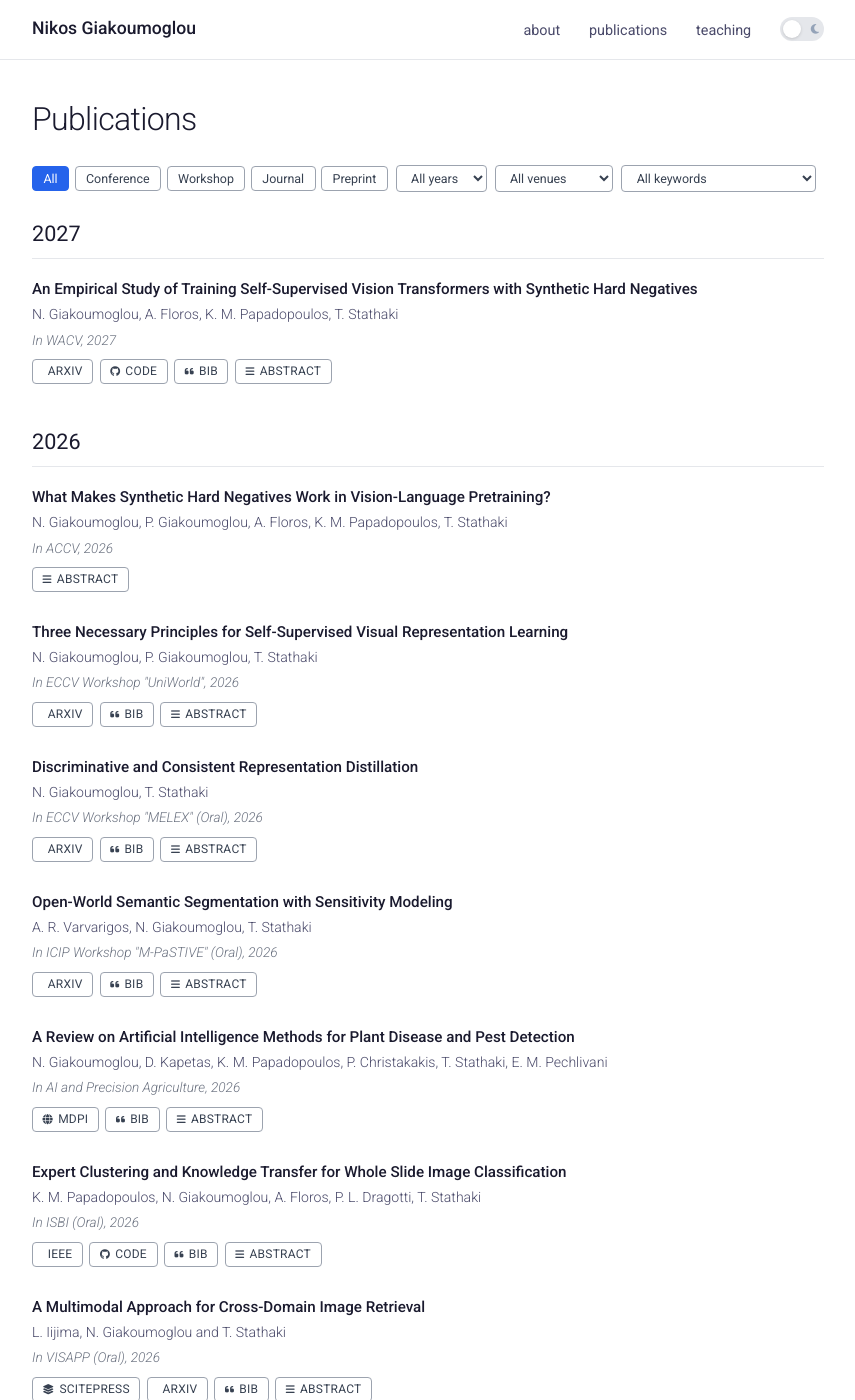
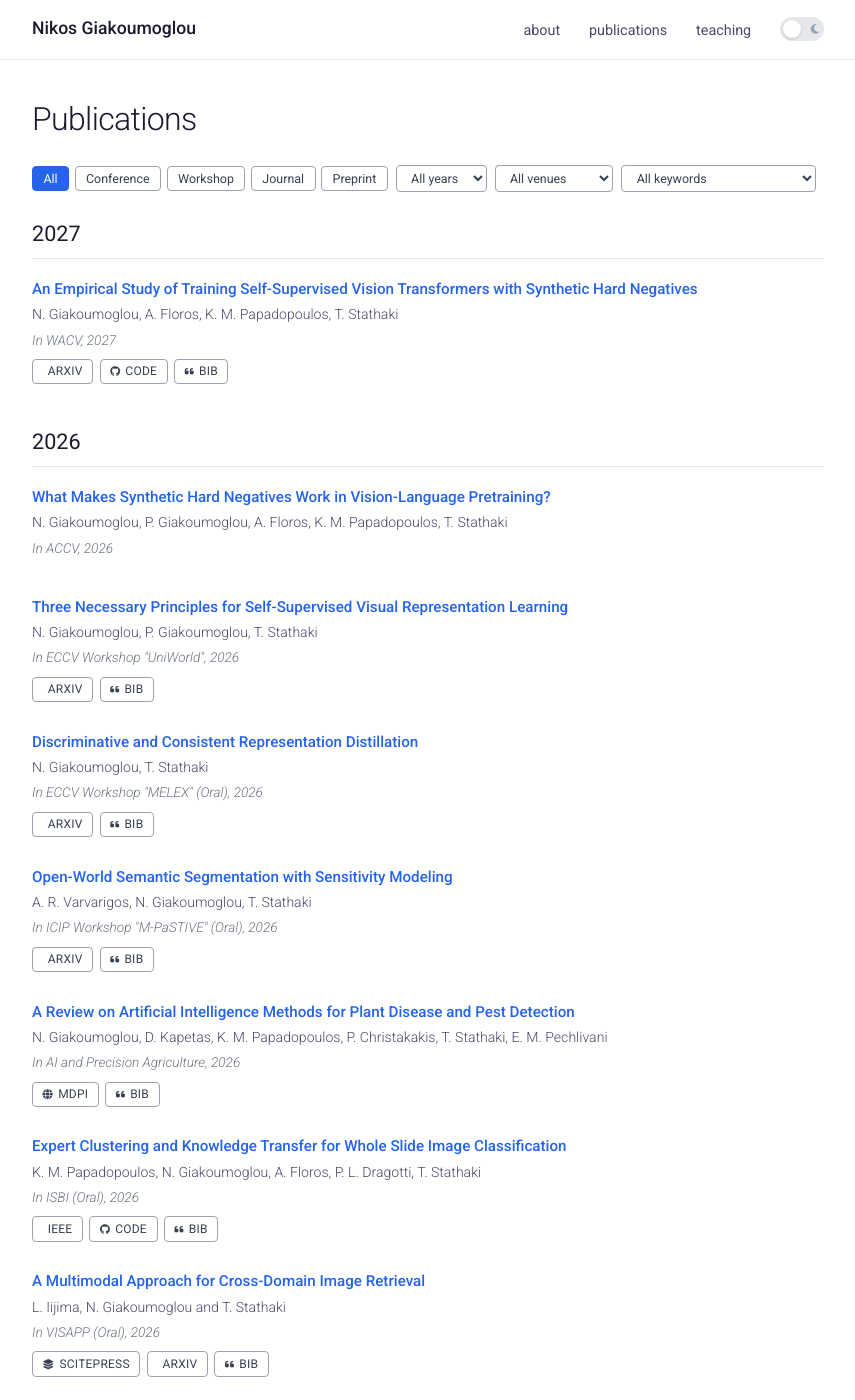
Before and after one commit to giakoumoglou/giakoumoglou.github.io, a Jekyll site: the page built from publications2.html, in a window 1280 px wide and 1400 px high. Shown: the whole window, without its empty margins (212-1067 px from the left). Built offline with Jekyll 4.4.1, drawn with Linux system fonts in a browser that asks for light colours; a style sheet for code colours, icons or effects is not loaded; some of the changed text lies outside the part shown.

Commit message:
Update publication2.html

```diff
--- a/_includes/publication2.html
+++ b/_includes/publication2.html
@@ -1,7 +1,10 @@
 {%- assign pub = include.pub -%}
 
 {%- assign flag_text = "" -%}
-{%- if pub.oral -%}{%- assign flag_text = "Oral" -%}{%- endif -%}
+{%- if pub.oral -%}
+    {%- assign flag_text = "Oral" -%}
+{%- endif -%}
+
 {%- if pub.archival == false -%}
     {%- if flag_text != "" -%}
         {%- assign flag_text = flag_text | append: ", non-archival" -%}
@@ -10,40 +13,62 @@
     {%- endif -%}
 {%- endif -%}
 
+
 {%- assign venue_text = pub.venue -%}
+
 {%- unless venue_text -%}
+
     {%- if pub.status == "preprint" -%}
+
         {%- assign venue_text = "Under review" -%}
+
     {%- else -%}
 
         {%- if pub.type == "journal" -%}
+
             {%- assign venue_text = "In " | append: pub.journal_name -%}
 
         {%- elsif pub.type == "workshop" -%}
+
             {%- assign venue_text = "In " | append: pub.conference_name | append: ' Workshop "' | append: pub.workshop_name | append: '"' -%}
 
         {%- else -%}
+
             {%- assign venue_text = "In " | append: pub.conference_name -%}
 
         {%- endif -%}
 
+
         {%- if flag_text != "" -%}
+
             {%- assign venue_text = venue_text | append: " (" | append: flag_text | append: ")" -%}
+
         {%- endif -%}
+
 
         {%- assign venue_text = venue_text | append: ", " | append: pub.year -%}
 
     {%- endif -%}
+
 {%- endunless -%}
 
+
 {%- assign display_badge = pub.badge -%}
+
 {%- unless display_badge -%}
+
     {%- if pub.status == "preprint" -%}
+
         {%- assign display_badge = "Under Review" -%}
+
     {%- else -%}
+
         {%- assign display_badge = pub.conference_name -%}
+
     {%- endif -%}
+
 {%- endunless -%}
+
 
 {%- assign filter_type = pub.type | default: "preprint" -%}
 {%- assign keyword_str = pub.keywords | join: "," -%}
@@ -60,21 +85,23 @@
     data-keywords="{{ keyword_str }}"
 >
 
-    <!--
-        No pub-badge-col here.
-        Publication content spans the full row,
-        just like Teaching & Volunteering.
-    -->
+    <div
+        class="pub-content"
+        style="grid-column: 1 / -1;"
+    >
 
-    <div class="pub-content" style="grid-column: 1 / -1;">
-
-        <div class="pub-title">
+        <div
+            class="pub-title"
+            style="color: #2563eb;"
+        >
             {{ pub.title }}
         </div>
+
 
         <div class="pub-authors">
             {{ pub.authors }}
         </div>
+
 
         <div class="pub-venue-text">
             {{ venue_text }}
@@ -88,13 +115,19 @@
             {%- assign t = site.data.linktypes[l.type] -%}
 
             {%- if l.url -%}
+
                 {%- assign href = l.url -%}
+
             {%- else -%}
+
                 {%- assign href = t.url | replace: '{id}', l.id -%}
+
             {%- endif -%}
+
 
             {%- assign label = l.label | default: t.label -%}
             {%- assign icon = l.icon | default: t.icon -%}
+
 
             <a
                 class="pub-pill"
@@ -102,7 +135,10 @@
                 target="_blank"
                 rel="noopener"
             >
-                <i class="{{ icon }}" aria-hidden="true"></i>{{ label }}
+                <i
+                    class="{{ icon }}"
+                    aria-hidden="true"
+                ></i>{{ label }}
             </a>
 
             {%- endfor -%}
@@ -123,32 +159,7 @@
 
             {%- endif -%}
 
-
-            {%- if pub.abstract %}
-
-            <button
-                class="pub-pill"
-                onclick="toggleDrop(this,'abstract')"
-                data-icon='<i class="fa-solid fa-bars" aria-hidden="true"></i>'
-            >
-                <i
-                    class="fa-solid fa-bars"
-                    aria-hidden="true"
-                ></i>Abstract
-            </button>
-
-            {%- endif %}
-
         </div>
-
-
-        {%- if pub.abstract %}
-
-        <div class="pub-abstract">
-            {{ pub.abstract | strip }}
-        </div>
-
-        {%- endif -%}
 
 
         {%- if pub.bib %}
```
